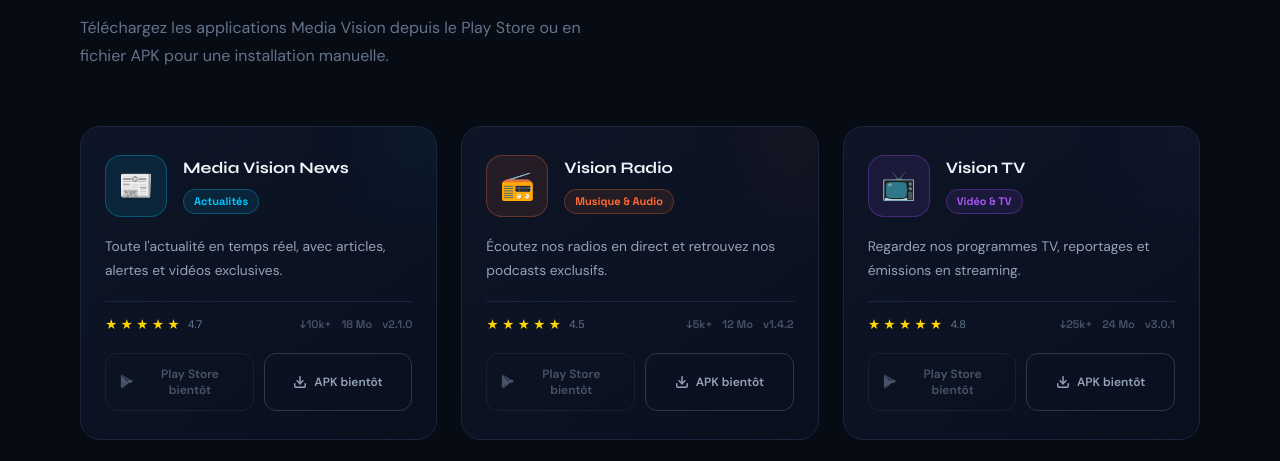
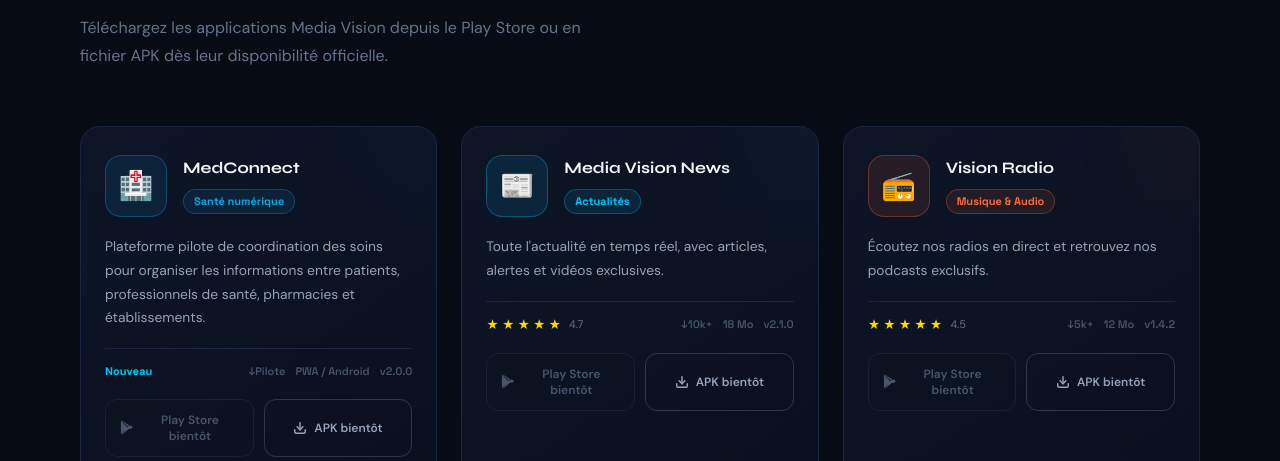
Before and after one commit to davekbg08-cloud/media-vision-site, a website: page applications.html in a window 1280 px wide. Shown: the part 319-780 px from the top of the page. Drawn offline with Linux system fonts and the light colour scheme.

Commit message:
Add MedConnect to Media Vision applications catalog

```diff
--- a/applications.html
+++ b/applications.html
@@ -3,7 +3,7 @@
 <head>
 <meta charset="UTF-8"/>
 <meta name="viewport" content="width=device-width, initial-scale=1.0"/>
-<meta name="description" content="Catalogue des applications Media Vision, avec accès Play Store ou APK direct dès disponibilité officielle."/>
+<meta name="description" content="Catalogue des applications Media Vision, avec MedConnect et les accès Play Store ou APK direct dès disponibilité officielle."/>
 <meta name="theme-color" content="#050914"/>
 <meta property="og:title" content="Media Vision — Nos Applications"/>
 <meta property="og:description" content="Retrouvez les applications Media Vision et leurs liens de téléchargement lorsqu'elles sont disponibles."/>
@@ -234,6 +234,7 @@
   .star.on { color: #FFD700; }
   .star.off { color: #2d3748; }
   .rating-val { color: #64748b; font-size: 11px; margin-left: 5px; }
+  .rating-new { margin-left: 0; color: #00C6FF; font-weight: 700; }
 
   .meta-right {
     display: flex;
@@ -359,7 +360,7 @@
       <div class="divider-line"></div>
     </div>
     <h1>Nos Applications<br><span>Phares</span></h1>
-    <p class="subtitle">Téléchargez les applications Media Vision depuis le Play Store ou en fichier APK pour une installation manuelle.</p>
+    <p class="subtitle">Téléchargez les applications Media Vision depuis le Play Store ou en fichier APK dès leur disponibilité officielle.</p>
   </div>
 
   <!-- Grille -->
@@ -368,13 +369,28 @@
   <!-- Note APK -->
   <div class="apk-note">
     <span style="font-size:22px">⚠️</span>
-    <p>Pour installer un APK, activez l'option <strong>"Sources inconnues"</strong> dans les paramètres de sécurité de votre appareil Android.</p>
+    <p>Les liens APK directs apparaissent uniquement lorsque les fichiers officiels sont ajoutés. Pour installer un APK, activez l'option <strong>"Sources inconnues"</strong> dans les paramètres de sécurité de votre appareil Android.</p>
   </div>
 
 </section>
 
 <script>
 const apps = [
+  {
+    name: "MedConnect",
+    category: "Santé numérique",
+    desc: "Plateforme pilote de coordination des soins pour organiser les informations entre patients, professionnels de santé, pharmacies et établissements.",
+    version: "v2.0.0",
+    size: "PWA / Android",
+    icon: "🏥",
+    color: "#0EA5E9",
+    playUrl: "https://play.google.com/store/apps/details?id=com.medconnect.app",
+    playAvailable: false,
+    apkUrl: "/downloads/medconnect.apk",
+    apkAvailable: false,
+    downloads: "Pilote",
+    rating: null,
+  },
   {
     name: "Media Vision News",
     category: "Actualités",
@@ -445,6 +461,9 @@ function hexToRgba(hex, a) {
 }
 
 function stars(rating) {
+  if (rating === null || rating === undefined) {
+    return `<div class="stars"><span class="rating-val rating-new">Nouveau</span></div>`;
+  }
   let s = '';
   for(let i=1;i<=5;i++) {
     s += `<span class="star ${i<=Math.round(rating)?'on':'off'}">${i<=Math.round(rating)?'★':'★'}</span>`;
```
